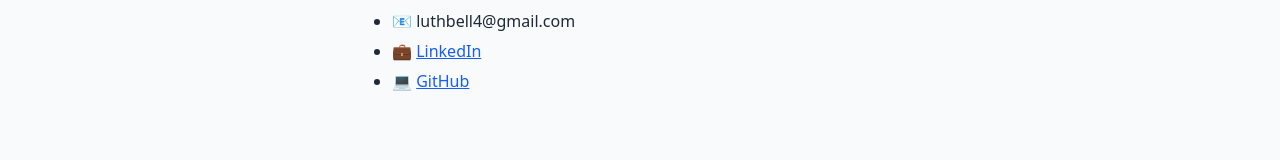
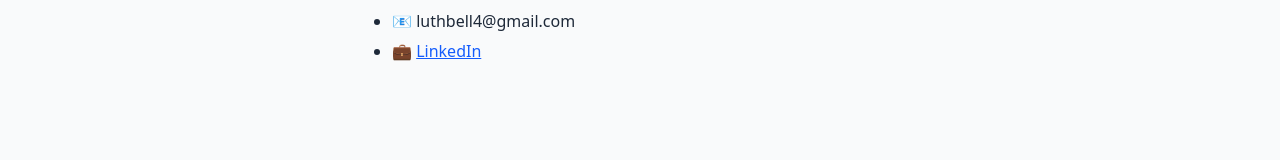
Before and after one commit to luDaDon/portfolioo, a Next.js app: page /contact in a window 1280 px wide. Shown: the part 233-393 px from the top of the page. Built offline with nearby package versions, Linux system fonts and the light colour scheme.

Commit message:
remove github link

```diff
--- a/pages/contact.tsx
+++ b/pages/contact.tsx
@@ -11,7 +11,6 @@ export default function Contact() {
         <ul className="space-y-2 text-gray-800">
           <li>📧 luthbell4@gmail.com</li>
           <li>💼 <a href="https://www.linkedin.com/in/luther-bell/" className="text-blue-600 hover:underline">LinkedIn</a></li>
-          <li>💻 <a href="https://github.com/yourgithub" className="text-blue-600 hover:underline">GitHub</a></li>
         </ul>
       </main>
       <Footer />
```
